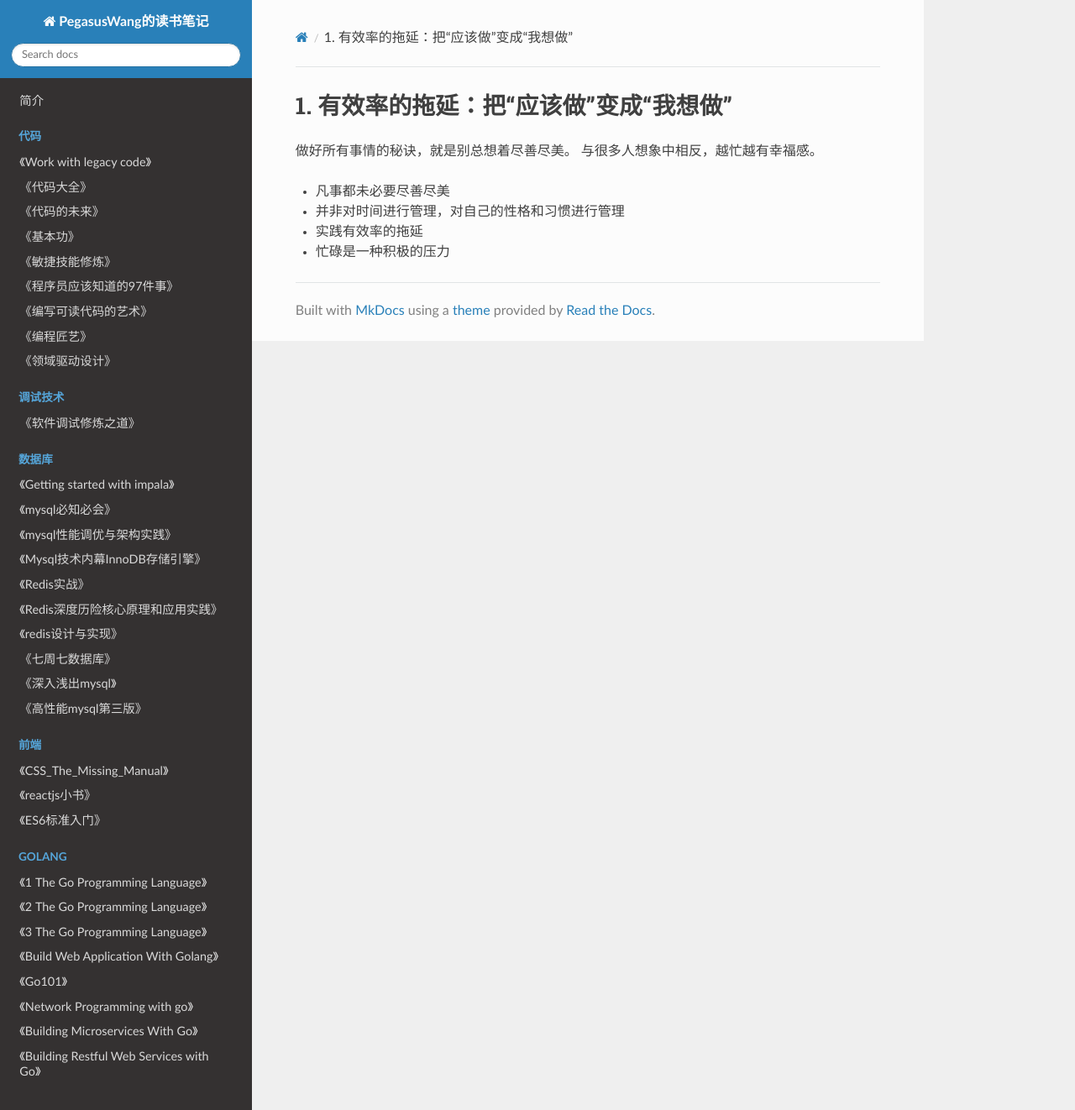
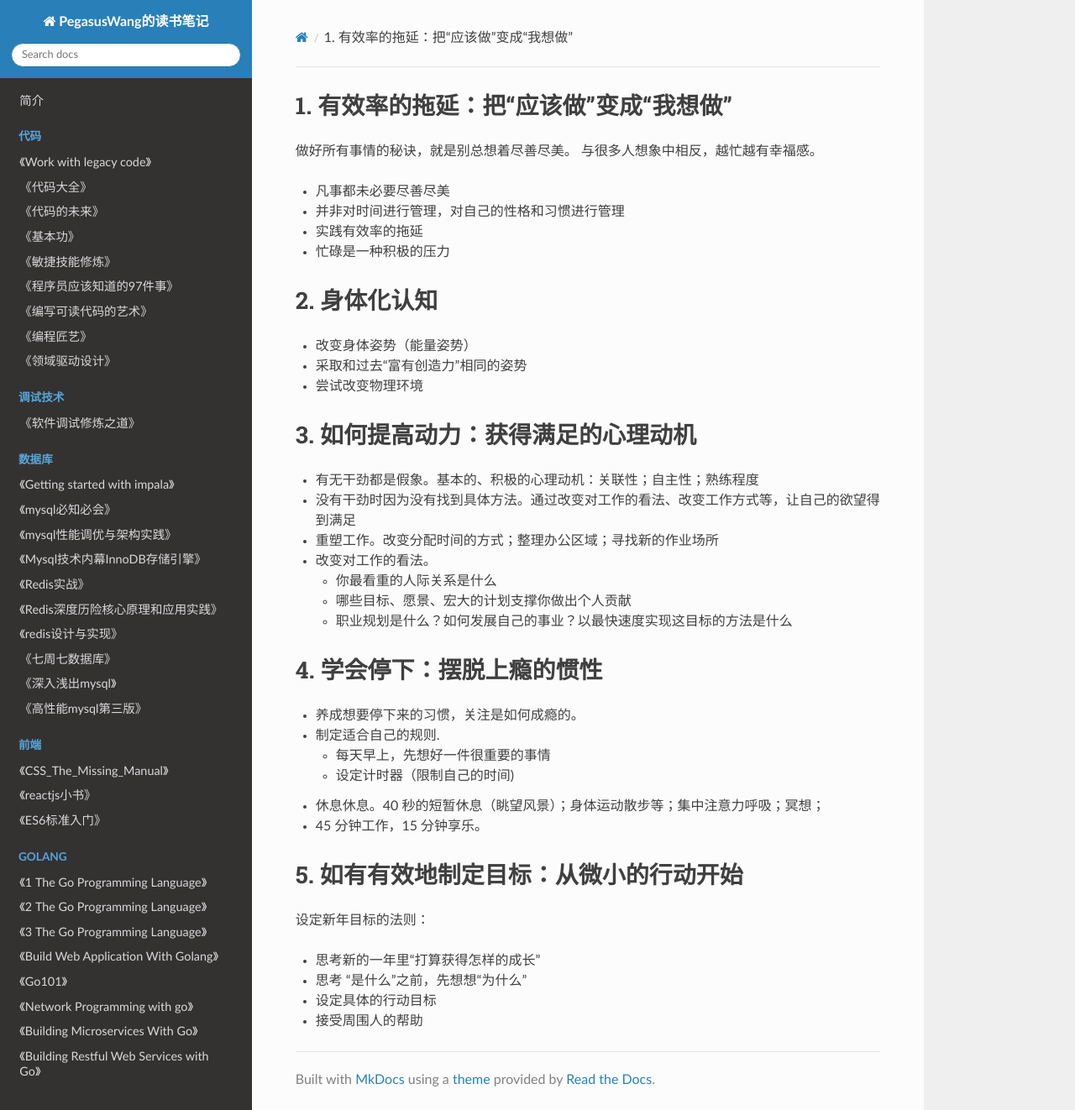
Before and after one commit to PegasusWang/booknotes, an MkDocs documentation site: the page built from docs/psychology/自控力-实操篇.md, in a window 1280 px wide and 1322 px high. Shown: the whole window at 84% size. Built offline with MkDocs 1.6.1, drawn with Linux system fonts in a browser that asks for light colours; nearby versions of some CDN libraries; old or Windows-style settings are respelled for this version of MkDocs.

Commit message:
自控力实操

```diff
--- a/docs/psychology/自控力-实操篇.md
+++ b/docs/psychology/自控力-实操篇.md
@@ -7,3 +7,37 @@
 - 并非对时间进行管理，对自己的性格和习惯进行管理
 - 实践有效率的拖延
 - 忙碌是一种积极的压力
+
+# 2. 身体化认知
+
+- 改变身体姿势（能量姿势）
+- 采取和过去“富有创造力”相同的姿势
+- 尝试改变物理环境
+
+# 3. 如何提高动力：获得满足的心理动机
+
+- 有无干劲都是假象。基本的、积极的心理动机：关联性；自主性；熟练程度
+- 没有干劲时因为没有找到具体方法。通过改变对工作的看法、改变工作方式等，让自己的欲望得到满足
+- 重塑工作。改变分配时间的方式；整理办公区域；寻找新的作业场所
+- 改变对工作的看法。
+  - 你最看重的人际关系是什么
+  - 哪些目标、愿景、宏大的计划支撑你做出个人贡献
+  - 职业规划是什么？如何发展自己的事业？以最快速度实现这目标的方法是什么
+
+# 4. 学会停下：摆脱上瘾的惯性
+
+- 养成想要停下来的习惯，关注是如何成瘾的。
+- 制定适合自己的规则.
+  - 每天早上，先想好一件很重要的事情
+  - 设定计时器（限制自己的时间)
+- 休息休息。40 秒的短暂休息（眺望风景）；身体运动散步等；集中注意力呼吸；冥想；
+- 45 分钟工作，15 分钟享乐。
+
+# 5. 如有有效地制定目标：从微小的行动开始
+
+设定新年目标的法则：
+
+- 思考新的一年里“打算获得怎样的成长”
+- 思考 “是什么”之前，先想想“为什么”
+- 设定具体的行动目标
+- 接受周围人的帮助
```
